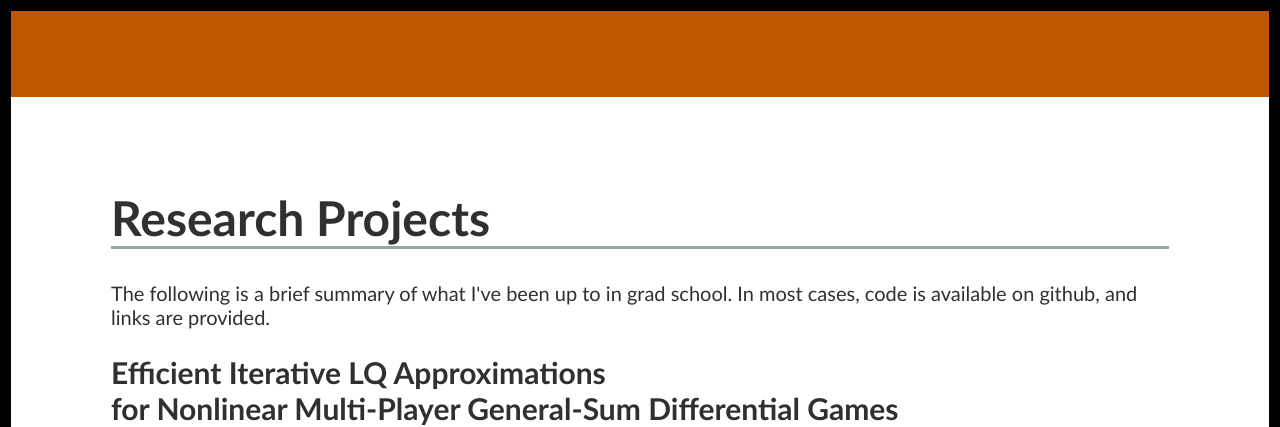
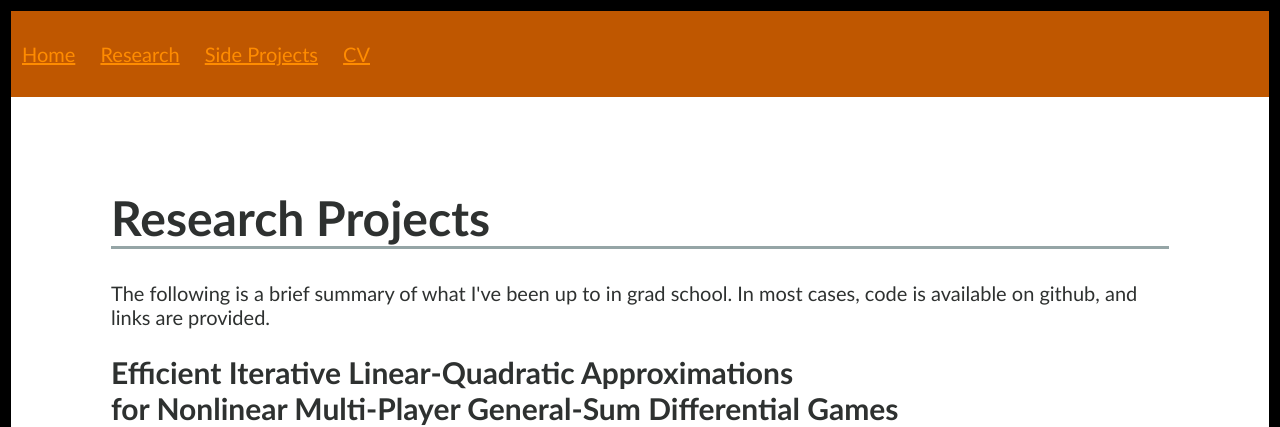
Before and after one commit to sarafridov/sarafridov.github.io, a Jekyll site: the page built from research/index.html, in a window 1280 px wide, cut to the strip 0-427 px from the top of the page. Built offline with Jekyll 4.4.1, drawn with Linux system fonts in a browser that asks for light colours.

Commit message:
seems to work ok

```diff
--- a/research/index.html
+++ b/research/index.html
@@ -7,13 +7,7 @@
 <h1>Research Projects</h1>
     <p>The following is a brief summary of what I've been up to in grad school. In most cases, code is available on github, and links are provided.</p>
 
-    <ul>
-    {% for project in site.research %}
-        <li><span>{{ project }}</span></li>
-    {% endfor %}
-    </ul>
-
-    <h2>Efficient Iterative LQ Approximations</br>for Nonlinear Multi-Player General-Sum Differential Games</h2>
+    <h2>Efficient Iterative Linear-Quadratic Approximations</br>for Nonlinear Multi-Player General-Sum Differential Games</h2>
     <center>
     <video src="../vids/ILQGames.mp4" autostart="false" controls="controls" align="center" style="width:85%;" />
     </center>
--- a/site.css
+++ b/site.css
@@ -4,7 +4,7 @@
 
 /* unvisited link */
 a:link {
-    color: #bf5700;
+    color: #FF8C00;
 }
 
 /* visited link */
```
Also changed, not shown: 1 other file.
